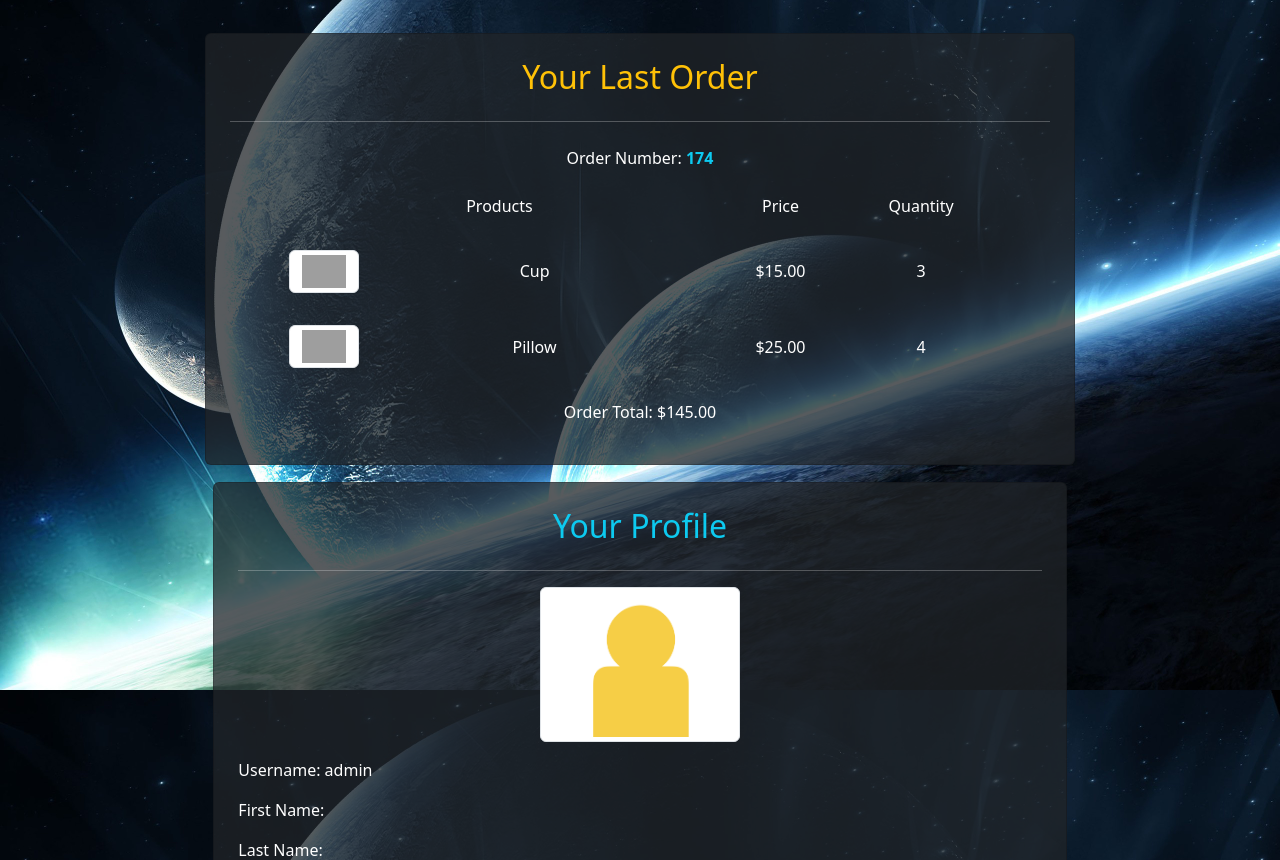
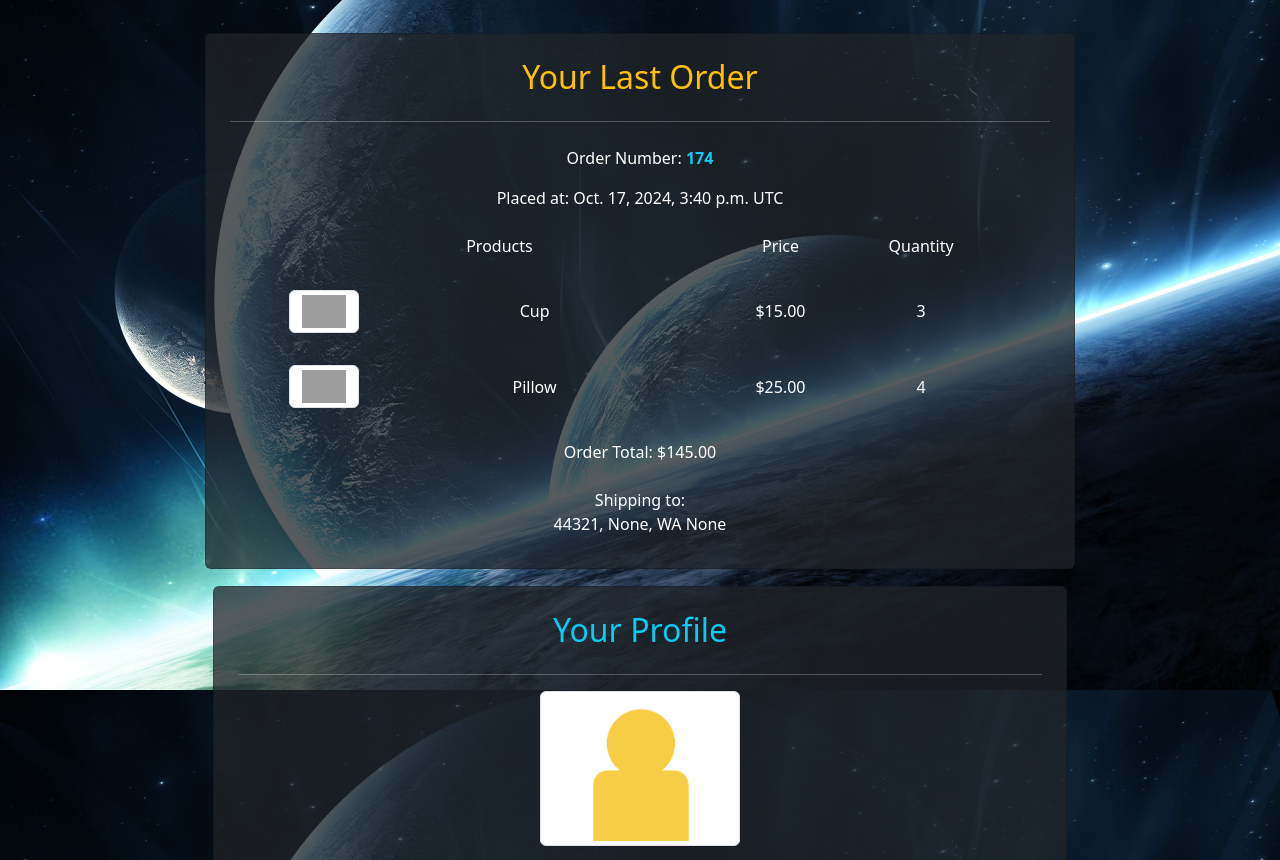
Before and after one commit to myunglyu/CSC160-DP, a Django app: page /accounts/profile/ in a window 1280 px wide. Shown: the part 110-970 px from the top of the page. Run offline with Django 5.2, Linux system fonts and the light colour scheme; a user stored in the database is signed in; data comes from the database, SQL or seed files in the repository; grey boxes are pictures that could not be loaded.

Commit message:
Add files via upload

```diff
--- a/space_tigersapp/templates/accounts/profile.html
+++ b/space_tigersapp/templates/accounts/profile.html
@@ -6,14 +6,20 @@
     <h2 class="text-warning text-center">Your Last Order</h2>
     <hr>
 
+    {% if orderhead != None %}
+
         <div class="row my-2">
             <div class="text-nowrap text-center">Order Number: <strong class="text-info">{{ orderhead.OrderNumber }}</strong></div>
+        </div>
+        <div class="row my-2">
+            <div class="text-nowrap text-center">Placed at: {{ orderhead.OrderDate }} {{ orderhead.OrderDate|date:"e" }}</div>
         </div>
         <div class="row py-3">
             <div class="col-6 offset-1 text-nowrap align-self-center text-center">Products</div>
             <div class="col-2 text-nowrap align-self-center text-center">Price</div>
             <div class="col-2 text-nowrap align-self-center text-center">Quantity</div>
         </div>
+
             {% for item in list %}
             <div class="row py-3">
                 <img src="{{ item.product.image_url }}" class="img-thumbnail col-1 offset-1">
@@ -28,6 +34,19 @@
                 Order Total: ${{ ordertotal | floatformat:2 }}
             </div>
         </div>
+
+        <div class="row my-2">
+            <div class="text-nowrap text-center">Shipping to:<br>{{ orderhead.ShippingAddress }}</div>
+        </div>
+
+    {% else %}
+
+        <div class="row my-2">
+            <div class="text-nowrap text-center">You have not placed any order yet!</div>
+        </div>
+
+
+    {% endif %}
 
 </div>
 
--- a/space_tigersapp/views.py
+++ b/space_tigersapp/views.py
@@ -58,32 +58,38 @@ def ProfileView(request):
     # profile = STUserAccount.objects.get(id = request.user.id)
 
     lastorder = CustomerOrders.objects.filter(Customer_id=request.user).order_by('-OrderDate').first()
-    print(lastorder)
+    # print(lastorder)
 
-    # making list of productID + Quantity
-    products = []
-    quantities = []
+    if lastorder != None:
+        # making list of productID + Quantity
+        # products = []
+        # quantities = []
 
-    orderinfo = lastorder.ItemsOrdered.replace("[", "")
-    orderinfo = orderinfo.replace(" ", "")
-    orderinfo = orderinfo.replace(",", "")
-    orderinfo = orderinfo.replace("'", "")
-    orderinfo = orderinfo.split("]")
-    orderinfo.pop()
-    orderinfo.pop()
+        orderinfo = lastorder.ItemsOrdered.replace("[", "")
+        orderinfo = orderinfo.replace(" ", "")
+        orderinfo = orderinfo.replace(",", "")
+        orderinfo = orderinfo.replace("'", "")
+        orderinfo = orderinfo.split("]")
+        orderinfo.pop()
+        orderinfo.pop()
 
-    print(orderinfo)
+        # print(orderinfo)
 
-    itemsordered_list = []
-    ordertotal = 0
+        itemsordered_list = []
+        ordertotal = 0
 
-    # working with one order detail
-    for i in range(len(orderinfo)):
-        product = Product.objects.get(id=orderinfo[i][0])
-        quantity = orderinfo[i][1]
-        ordertotal += float(product.price) * float(quantity)
-        orderdetail = {'product': product, 'quantity':quantity}
-        itemsordered_list.append(orderdetail)
+        # working with each item object, quantity, and order total
+        for i in range(len(orderinfo)):
+            product = Product.objects.get(id=orderinfo[i][0])
+            quantity = orderinfo[i][1]
+            ordertotal += float(product.price) * float(quantity)
+            orderdetail = {'product': product, 'quantity':quantity}
+            itemsordered_list.append(orderdetail)
+
+    else:
+        lastorder = None
+        itemsordered_list = None
+        ordertotal = 0
 
     context = {
         'orderhead': lastorder,
@@ -92,6 +98,8 @@ def ProfileView(request):
         # 'products': itemsordered_list,
         # 'quantities': quantities,
     }
+
+    print(context)
 
     return render(request, "accounts/profile.html", context)
 
```
Lines whose indentation alone changed are shown as unchanged.
